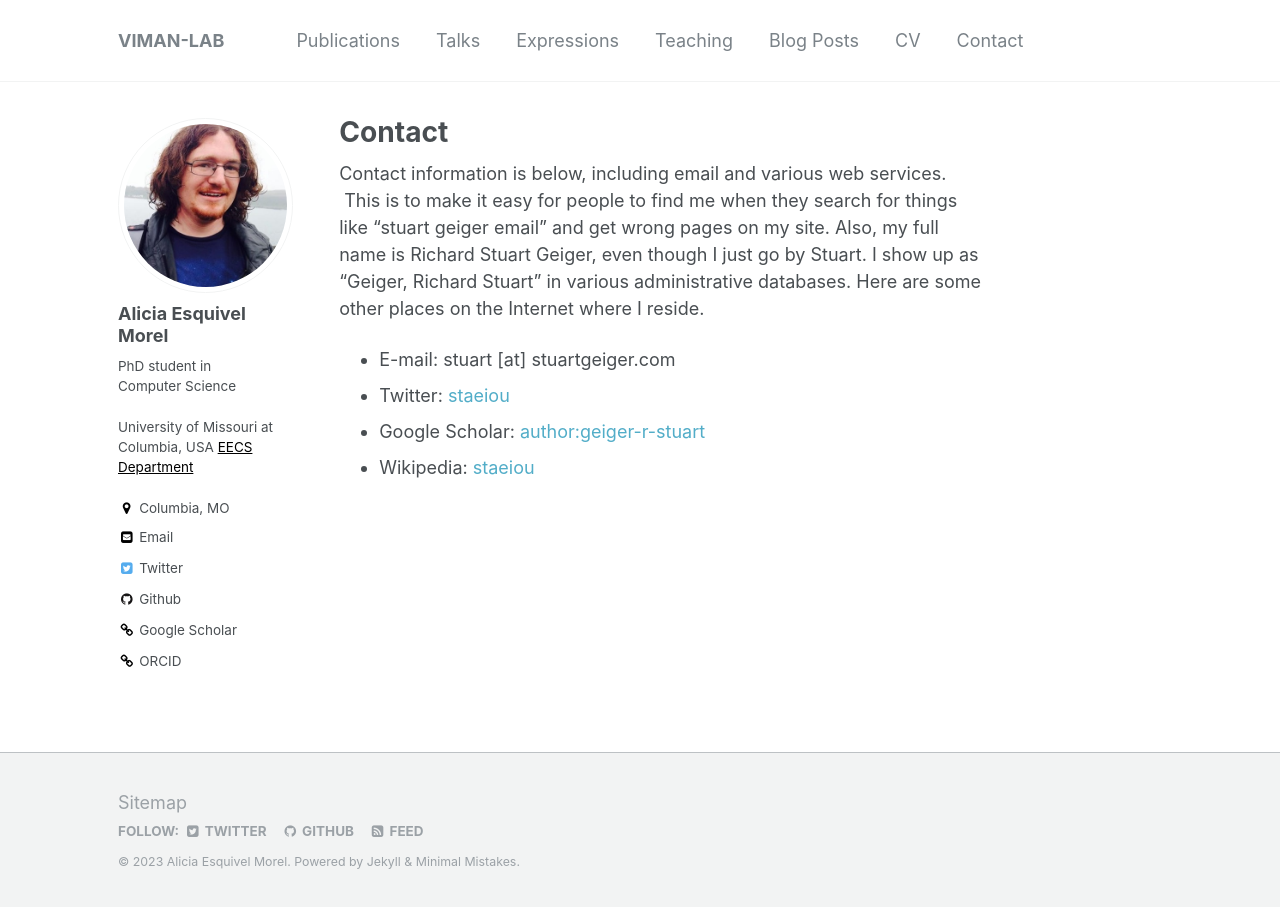
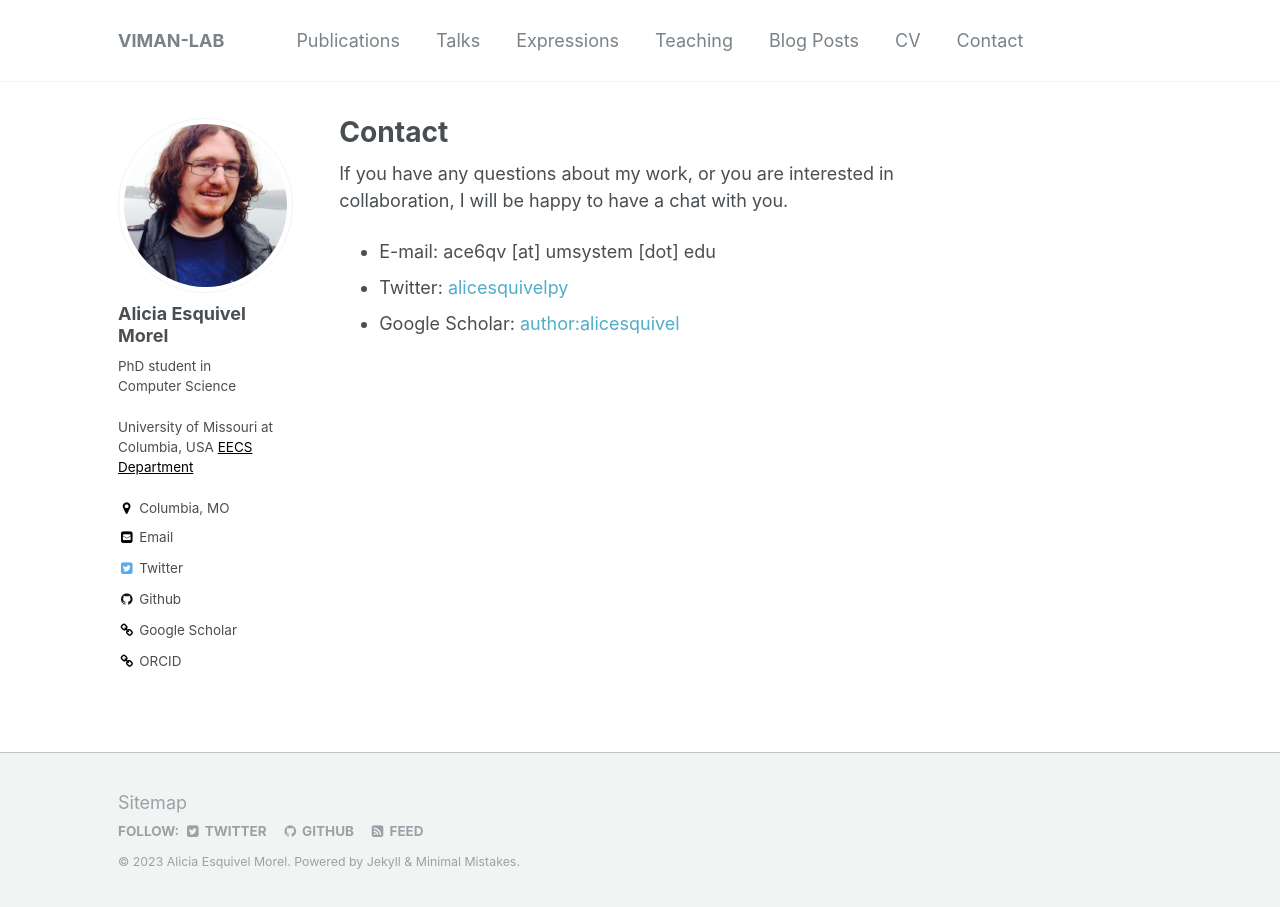
Before and after one commit to alicesquivel/alicesquivel.github.io, a Jekyll site: the page built from _pages/contact.md, in a window 1280 px wide. Built offline with Jekyll 4.4.1, drawn with Linux system fonts in a browser that asks for light colours.

Commit message:
Update contact information

```diff
--- a/_pages/contact.md
+++ b/_pages/contact.md
@@ -4,9 +4,8 @@ title: "Contact"
 excerpt: "Contact me"
 author_profile: true
 ---
-Contact information is below, including email and various web services.  This is to make it easy for people to find me when they search for things like "stuart geiger email" and get wrong pages on my site. Also, my full name is Richard Stuart Geiger, even though I just go by Stuart. I show up as "Geiger, Richard Stuart" in various administrative databases. Here are some other places on the Internet where I reside.
+If you have any questions about my work, or you are interested in collaboration, I will be happy to have a chat with you.
 
-* E-mail: stuart [at] stuartgeiger.com
-* Twitter: [staeiou](http://twitter.com/Staeiou)
-* Google Scholar: [author:geiger-r-stuart](http://scholar.google.com/citations?user=0AvWi3wAAAAJ&hl=en)
-* Wikipedia: [staeiou](http://en.wikipedia.org/wiki/User:Staeiou)
+* E-mail: ace6qv [at] umsystem [dot] edu
+* Twitter: [alicesquivelpy](http://twitter.com/alicesquivelpy)
+* Google Scholar: [author:alicesquivel](https://scholar.google.com/citations?user=2-7cgFsAAAAJ&hl=en)
```
